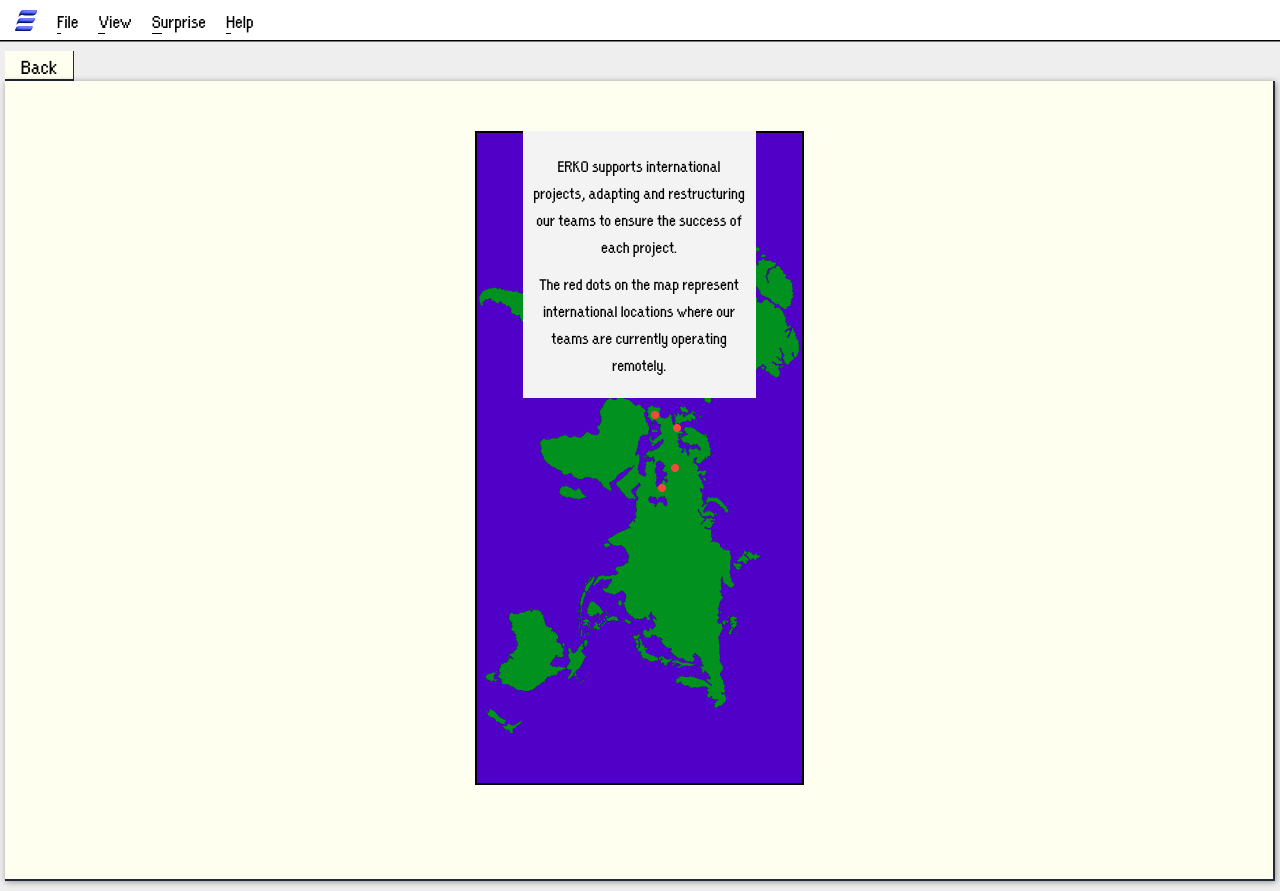
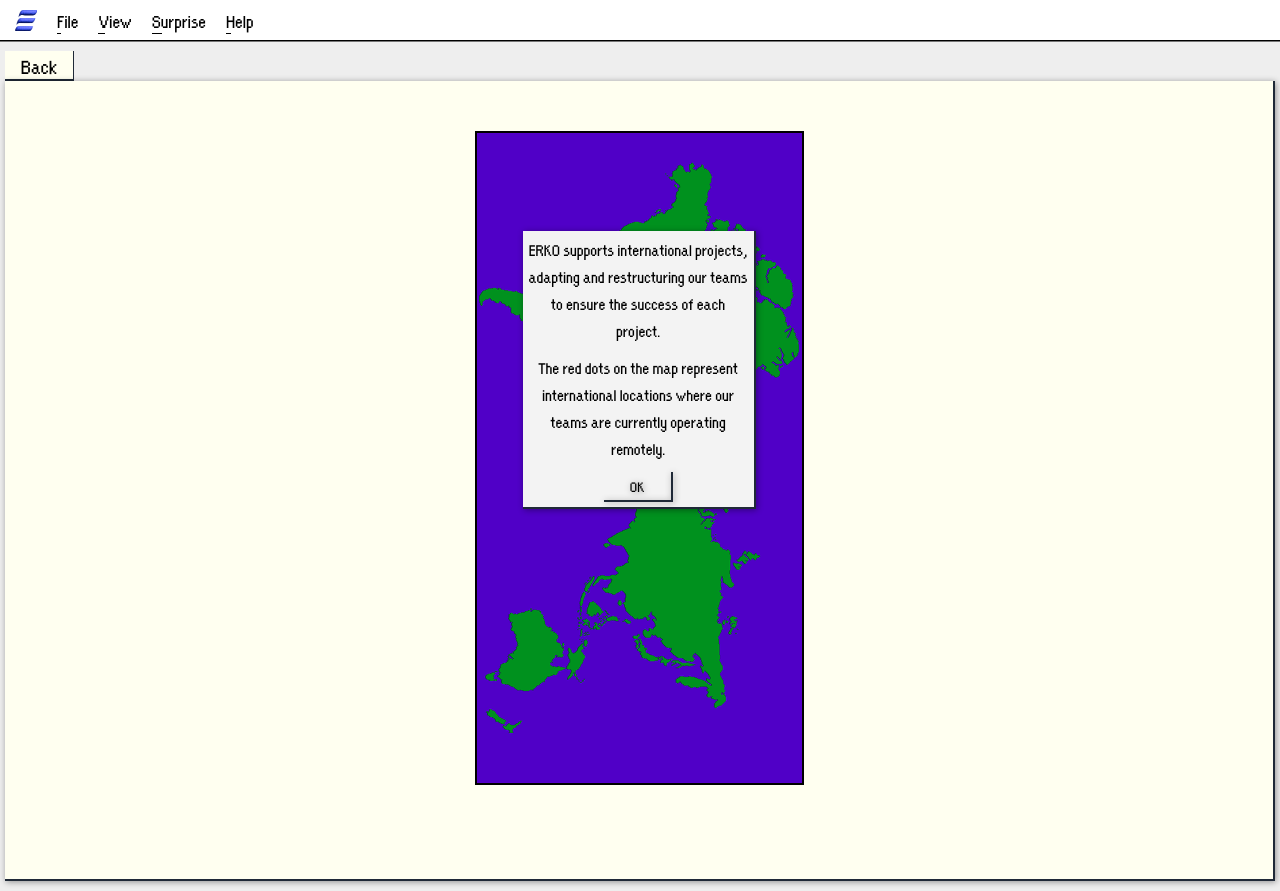
Before and after one commit to achiewe/project-erko-front, a Next.js app: page /erko/regional in a window 1280 px wide. Built offline with nearby package versions, Linux system fonts and the light colour scheme.

Commit message:
create OK button

```diff
--- a/src/app/components/RegionalProperties/InfoModal.tsx
+++ b/src/app/components/RegionalProperties/InfoModal.tsx
@@ -1,8 +1,12 @@
 import React from "react";
+import ModalButton from "./ModalButton";
 
 export default function InfoModal() {
   return (
-    <div className="w-[233px] h-[267px] bg-[#F3F3F3] flex flex-col p-[10px] absolute gap-[10px] justify-center items-center">
+    <div
+      className="w-[233px] bg-[#F3F3F3] flex flex-col p-[5px] absolute top-[150px]  gap-[10px] justify-center items-center
+    border-r-2 border-b-2 border-gray-800 drop-shadow-[1px_1px_3px_rgba(0,0,0,0.40)]"
+    >
       <p className="text-center text-[18px]">
         ERKO supports international projects, adapting and restructuring our
         teams to ensure the success of each project.
@@ -11,6 +15,7 @@
         The red dots on the map represent international locations where our
         teams are currently operating remotely.
       </p>
+      <ModalButton />
     </div>
   );
 }
--- a/src/app/components/RegionalProperties/MainRegionalContainer.tsx
+++ b/src/app/components/RegionalProperties/MainRegionalContainer.tsx
@@ -6,7 +6,7 @@
   return (
     <div
       className="flex flex-col py-[50px] gap-y-[80px] px-[15px] w-full items-center justify-start min-h-screen bg-[#FFFFF0]
-  border-r-2 border-b-2 border-gray-800 drop-shadow-[1px_1px_3px_rgba(0,0,0,0.40)]"
+  border-r-2 border-b-2 border-gray-800 drop-shadow-[1px_1px_3px_rgba(0,0,0,0.40)] relative"
     >
       <RegionalMap />
       <InfoModal />
--- /dev/null
+++ b/src/app/components/RegionalProperties/ModalButton.tsx
@@ -0,0 +1,9 @@
+import React from "react";
+
+export default function ModalButton() {
+  return (
+    <button className="border-r-2 w-[69px] h-[30px] border-b-2 border-gray-800 drop-shadow-[1px_1px_3px_rgba(0,0,0,0.40)]">
+      OK
+    </button>
+  );
+}
```
